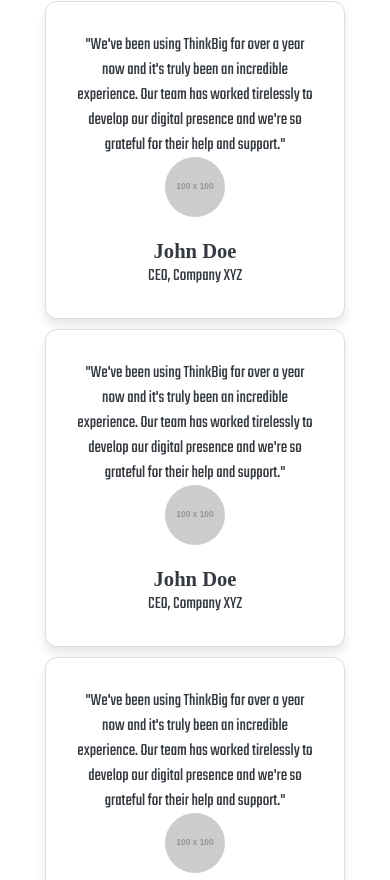
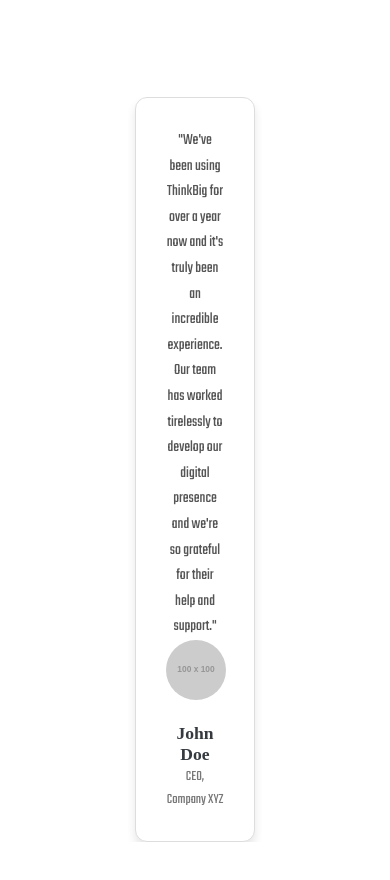
Before and after one commit to hemanthkanna/ThinkBig, a React (Vite) app: page / in a window 390 px wide. Shown: the part 5304-6184 px from the top of the page. Built offline with nearby package versions, Linux system fonts and the light colour scheme; a web font is replaced by a local one.

Commit message:
TestimonialSlider

```diff
--- a/package.json
+++ b/package.json
@@ -14,7 +14,10 @@
     "lenis": "^1.1.13",
     "react": "^18.3.1",
     "react-dom": "^18.3.1",
-    "react-router-dom": "^6.26.1"
+    "react-router-dom": "^6.26.1",
+    "react-slick": "^0.30.2",
+    "slick-carousel": "^1.8.1",
+    "swiper": "^11.1.12"
   },
   "devDependencies": {
     "@eslint/js": "^9.9.0",
--- a/src/App.css
+++ b/src/App.css
@@ -534,41 +534,6 @@ li {
   height: 600px;
 }
 
-/****************************************************************/
-/*Testimonials Section */
-/****************************************************************/
-
-.testimonial-card-box {
-  background-color: var(--primary-color);
-  color: var(--dark-gray);
-  padding: 4rem 0;
-  display: flex;
-  justify-content: center;
-  align-items: center;
-  flex-wrap: wrap;
-  gap: 10px;
-}
-
-.testimonial-card {
-  background-color: #fff;
-  border: 1px solid #ddd;
-  border-radius: 12px;
-  box-shadow: 0 6px 10px rgba(0, 0, 0, 0.1);
-  width: 300px;
-  padding: 30px;
-  text-align: center;
-  overflow: hidden;
-  transition: transform 0.3s ease, box-shadow 0.3s ease;
-}
-
-.testimonial-author img {
-  width: 60px;
-  height: 60px;
-  object-fit: cover;
-  border-radius: 50%;
-  margin-bottom: 15px;
-}
-
 /* Responsive adjustments */
 @media (min-width: 768px) {
   .our-project-text {
@@ -607,6 +572,69 @@ li {
 
   .our-project-text ul li {
     font-size: 1.2rem; /* Decreases font size for larger screens */
+  }
+}
+
+/****************************************************************/
+/*Testimonials Section */
+/****************************************************************/
+.testimonial-card-box {
+  background-color: var(--primary-color);
+  color: var(--dark-gray);
+  padding: 10rem 8rem;
+  display: flex;
+  justify-content: center;
+  align-items: center;
+  flex-wrap: wrap;
+  gap: 10px;
+}
+
+.testimonial-card {
+  background-color: #fff;
+  border: 1px solid #ddd;
+  border-radius: 12px;
+  box-shadow: 0 6px 10px rgba(0, 0, 0, 0.1);
+  width: 300px;
+  padding: 30px;
+  text-align: center;
+  overflow: hidden;
+  transition: transform 0.3s ease, box-shadow 0.3s ease;
+}
+
+.testimonial-card:hover {
+  transform: translateY(-10px);
+  box-shadow: 0 10px 20px rgba(0, 0, 0, 0.15);
+}
+
+.testimonial-text p {
+  font-size: 1rem;
+  color: #555;
+  line-height: 1.6;
+}
+
+.testimonial-author h3 {
+  font-size: 1.1rem;
+  margin: 0;
+  font-weight: bold;
+}
+
+.testimonial-author p {
+  font-size: 0.9rem;
+  color: #777;
+}
+
+.testimonial-author img {
+  width: 60px;
+  height: 60px;
+  object-fit: cover;
+  border-radius: 50%;
+  margin-bottom: 15px;
+}
+
+@media (max-width: 768px) {
+  .testimonial-card {
+    width: 90%;
+    margin: 0 auto;
   }
 }
 
@@ -987,9 +1015,9 @@ footer {
     no-repeat;
   opacity: 0.9; /* Adjust opacity for better readability */
   display: grid;
-  grid-template-columns: repeat(6, 1fr);
+  grid-template-columns: repeat(4, 1fr);
   grid-column-gap: 30px;
-  padding: 10em 20em; /* Reduced padding for better alignment */
+  padding: 10em; /* Reduced padding for better alignment */
   box-shadow: 0 -2px 10px rgba(0, 0, 0, 0.3); /* Added shadow for separation */
   z-index: 1000; /* Ensures it appears above other content */
 }
--- a/src/components/Footer.jsx
+++ b/src/components/Footer.jsx
@@ -6,7 +6,6 @@ const Footer = () => {
   return (
     <>
       <footer>
-        <div></div>
         <div className="TB-info">
           <img src={logo} alt="" className="logo" />
           <p>
--- a/src/components/Home.jsx
+++ b/src/components/Home.jsx
@@ -21,6 +21,7 @@ import speedyExecution from "../Assets/Speedy Execution.png";
 import globe from "../Assets/17.png";
 import arrow from "../Assets/AIM.png";
 import leftCurve from "../Assets/left-curve-line.png";
+import TestimonialSlider from "./TestimonialSlider";
 
 const Home = () => {
   useEffect(() => {
@@ -247,81 +248,7 @@ const Home = () => {
         <div className="our-projects-gallery"></div>
       </section>
       <section className="testimonial-card-box">
-        <div className="testimonial-card">
-          <div className="testimonial-text">
-            <p>
-              "We've been using ThinkBig for over a year now and it's truly been
-              an incredible experience. Our team has worked tirelessly to
-              develop our digital presence and we're so grateful for their help
-              and support."
-            </p>
-            <div className="testimonial-author">
-              <img src="https://via.placeholder.com/100" alt="" />
-              <h3>John Doe</h3>
-              <p>CEO, Company XYZ</p>
-            </div>
-          </div>
-        </div>
-        <div className="testimonial-card">
-          <div className="testimonial-text">
-            <p>
-              "We've been using ThinkBig for over a year now and it's truly been
-              an incredible experience. Our team has worked tirelessly to
-              develop our digital presence and we're so grateful for their help
-              and support."
-            </p>
-            <div className="testimonial-author">
-              <img src="https://via.placeholder.com/100" alt="" />
-              <h3>John Doe</h3>
-              <p>CEO, Company XYZ</p>
-            </div>
-          </div>
-        </div>
-        <div className="testimonial-card">
-          <div className="testimonial-text">
-            <p>
-              "We've been using ThinkBig for over a year now and it's truly been
-              an incredible experience. Our team has worked tirelessly to
-              develop our digital presence and we're so grateful for their help
-              and support."
-            </p>
-            <div className="testimonial-author">
-              <img src="https://via.placeholder.com/100" alt="" />
-              <h3>John Doe</h3>
-              <p>CEO, Company XYZ</p>
-            </div>
-          </div>
-        </div>
-        <div className="testimonial-card">
-          <div className="testimonial-text">
-            <p>
-              "We've been using ThinkBig for over a year now and it's truly been
-              an incredible experience. Our team has worked tirelessly to
-              develop our digital presence and we're so grateful for their help
-              and support."
-            </p>
-            <div className="testimonial-author">
-              <img src="https://via.placeholder.com/100" alt="" />
-              <h3>John Doe</h3>
-              <p>CEO, Company XYZ</p>
-            </div>
-          </div>
-        </div>
-        <div className="testimonial-card">
-          <div className="testimonial-text">
-            <p>
-              "We've been using ThinkBig for over a year now and it's truly been
-              an incredible experience. Our team has worked tirelessly to
-              develop our digital presence and we're so grateful for their help
-              and support."
-            </p>
-            <div className="testimonial-author">
-              <img src="https://via.placeholder.com/100" alt="" />
-              <h3>John Doe</h3>
-              <p>CEO, Company XYZ</p>
-            </div>
-          </div>
-        </div>
+        <TestimonialSlider />{" "}
       </section>
       <section className="content-section">
         <div className="content-box">
--- /dev/null
+++ b/src/components/TestimonialSlider.jsx
@@ -0,0 +1,150 @@
+import React from "react";
+import { Swiper, SwiperSlide } from "swiper/react";
+import "swiper/swiper-bundle.css";
+import "swiper/css";
+import "swiper/css/pagination";
+import "swiper/css/navigation";
+
+// Import Swiper core and required modules
+import { Pagination, Navigation, Autoplay } from "swiper/modules";
+
+const TestimonialSlider = () => {
+  return (
+    <Swiper
+      // Swiper configurations
+      modules={[Pagination, Navigation, Autoplay]}
+      spaceBetween={10}
+      slidesPerView={1}
+      // navigation
+      // pagination={{ clickable: true }}
+      autoplay={{
+        delay: 3000,
+        disableOnInteraction: false,
+      }}
+      breakpoints={{
+        // Responsive breakpoints
+        640: {
+          slidesPerView: 1,
+          spaceBetween: 20,
+        },
+        768: {
+          slidesPerView: 2,
+          spaceBetween: 40,
+        },
+        1024: {
+          slidesPerView: 3,
+          spaceBetween: 50,
+        },
+        1400: {
+          slidesPerView: 4,
+          spaceBetween: 60,
+        },
+      }}
+    >
+      <SwiperSlide>
+        <div className="testimonial-card">
+          <div className="testimonial-text">
+            <p>
+              "We've been using ThinkBig for over a year now and it's truly been
+              an incredible experience. Our team has worked tirelessly to
+              develop our digital presence and we're so grateful for their help
+              and support."
+            </p>
+            <div className="testimonial-author">
+              <img src="https://via.placeholder.com/100" alt="John Doe" />
+              <h3>John Doe</h3>
+              <p>CEO, Company XYZ</p>
+            </div>
+          </div>
+        </div>
+      </SwiperSlide>
+      <SwiperSlide>
+        <div className="testimonial-card">
+          <div className="testimonial-text">
+            <p>
+              "We've been using ThinkBig for over a year now and it's truly been
+              an incredible experience. Our team has worked tirelessly to
+              develop our digital presence and we're so grateful for their help
+              and support."
+            </p>
+            <div className="testimonial-author">
+              <img src="https://via.placeholder.com/100" alt="John Doe" />
+              <h3>John Doe</h3>
+              <p>CEO, Company XYZ</p>
+            </div>
+          </div>
+        </div>
+      </SwiperSlide>
+      <SwiperSlide>
+        <div className="testimonial-card">
+          <div className="testimonial-text">
+            <p>
+              "We've been using ThinkBig for over a year now and it's truly been
+              an incredible experience. Our team has worked tirelessly to
+              develop our digital presence and we're so grateful for their help
+              and support."
+            </p>
+            <div className="testimonial-author">
+              <img src="https://via.placeholder.com/100" alt="John Doe" />
+              <h3>John Doe</h3>
+              <p>CEO, Company XYZ</p>
+            </div>
+          </div>
+        </div>
+      </SwiperSlide>
+      <SwiperSlide>
+        <div className="testimonial-card">
+          <div className="testimonial-text">
+            <p>
+              "We've been using ThinkBig for over a year now and it's truly been
+              an incredible experience. Our team has worked tirelessly to
+              develop our digital presence and we're so grateful for their help
+              and support."
+            </p>
+            <div className="testimonial-author">
+              <img src="https://via.placeholder.com/100" alt="John Doe" />
+              <h3>John Doe</h3>
+              <p>CEO, Company XYZ</p>
+            </div>
+          </div>
+        </div>
+      </SwiperSlide>
+      <SwiperSlide>
+        <div className="testimonial-card">
+          <div className="testimonial-text">
+            <p>
+              "We've been using ThinkBig for over a year now and it's truly been
+              an incredible experience. Our team has worked tirelessly to
+              develop our digital presence and we're so grateful for their help
+              and support."
+            </p>
+            <div className="testimonial-author">
+              <img src="https://via.placeholder.com/100" alt="John Doe" />
+              <h3>John Doe</h3>
+              <p>CEO, Company XYZ</p>
+            </div>
+          </div>
+        </div>
+      </SwiperSlide>
+      <SwiperSlide>
+        <div className="testimonial-card">
+          <div className="testimonial-text">
+            <p>
+              "We've been using ThinkBig for over a year now and it's truly been
+              an incredible experience. Our team has worked tirelessly to
+              develop our digital presence and we're so grateful for their help
+              and support."
+            </p>
+            <div className="testimonial-author">
+              <img src="https://via.placeholder.com/100" alt="John Doe" />
+              <h3>John Doe</h3>
+              <p>CEO, Company XYZ</p>
+            </div>
+          </div>
+        </div>
+      </SwiperSlide>
+    </Swiper>
+  );
+};
+
+export default TestimonialSlider;
```
Also changed, not shown: 1 other file (tests, documents, lock files or other folders).
